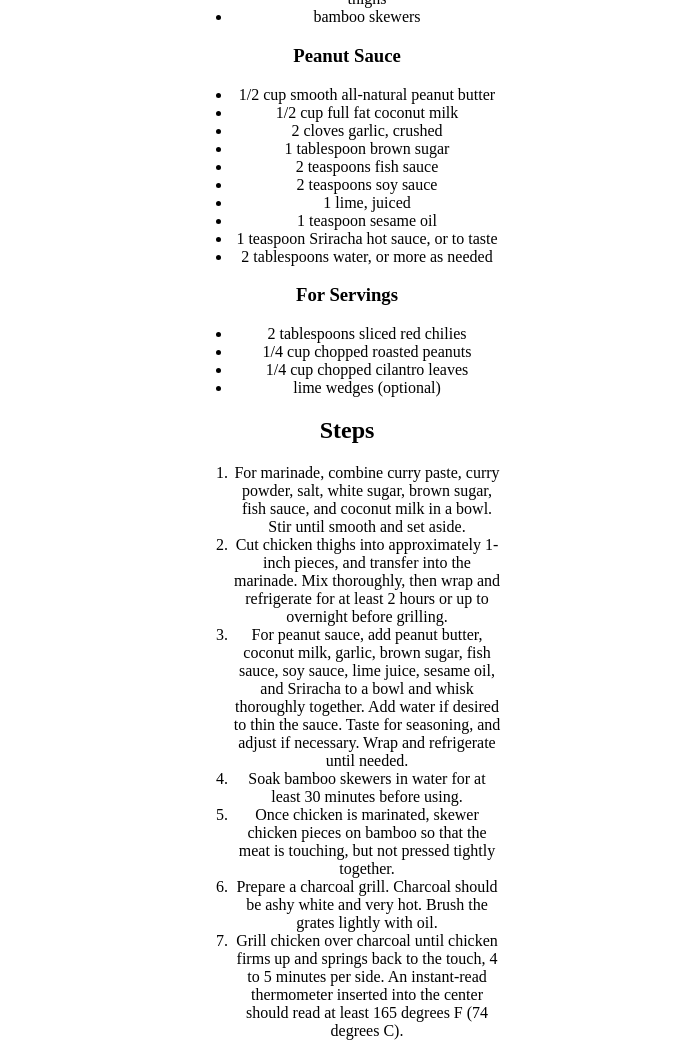
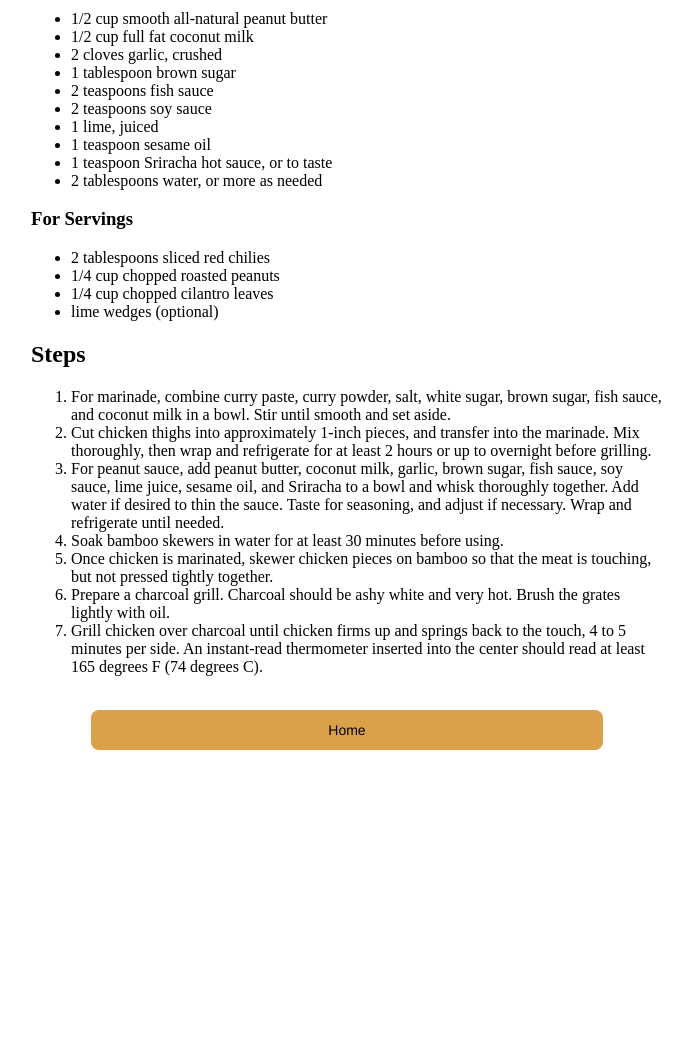
Before and after one commit to Rafie-azfa/odin-recipes, a plain HTML site: page recipes/chickenSatay.html in a window 1280 px wide. Shown: the part 1032-2075 px from the top of the page, without its empty margins (293-985 px from the left). After the commit the page ends 1790 px from the top, so only its background shows below. Drawn offline with Linux system fonts and the light colour scheme.

Commit message:
fix alignment of images, content, and make fancy button

```diff
--- a/style.css
+++ b/style.css
@@ -6,16 +6,22 @@ html{
     box-sizing: inherit;
 }
 
-body{
+h1{
     text-align: center;
 }
 
-div{
+img{
+    display: block;
+    margin: 0 auto;
+}
+
+.recipes{
 width: 310px;
 margin: 0 auto;
 }
 
-.recipe{
+a{
+  text-align: center;
   border-radius: 8px;
   border-style: none;
   color: rgb(0, 0, 0);
@@ -37,6 +43,12 @@ margin: 0 auto;
   touch-action: manipulation;
 }
 
+.content{
+    padding-left: 25%;
+    padding-right: 25%;
+
+}
+
 .recipe.chicken-satay{
     background-color: rgba(227, 177, 103, 0.393);
 }
@@ -48,3 +60,9 @@ margin: 0 auto;
 .recipe.microwave-potato{
     background-color: rgb(219, 161, 73);
 }
+
+.home{
+    background-color: rgb(219, 161, 73);
+    width: 512px;
+    margin: 0 auto;
+}
```
